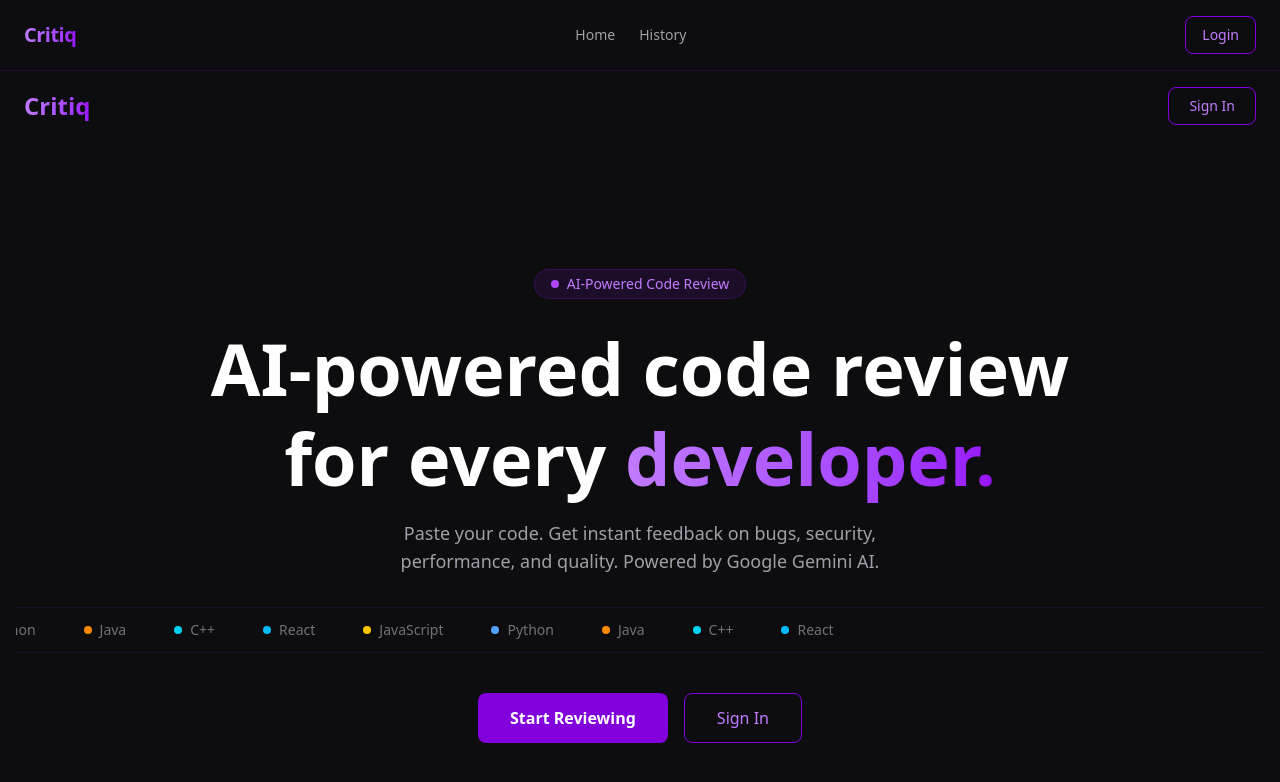
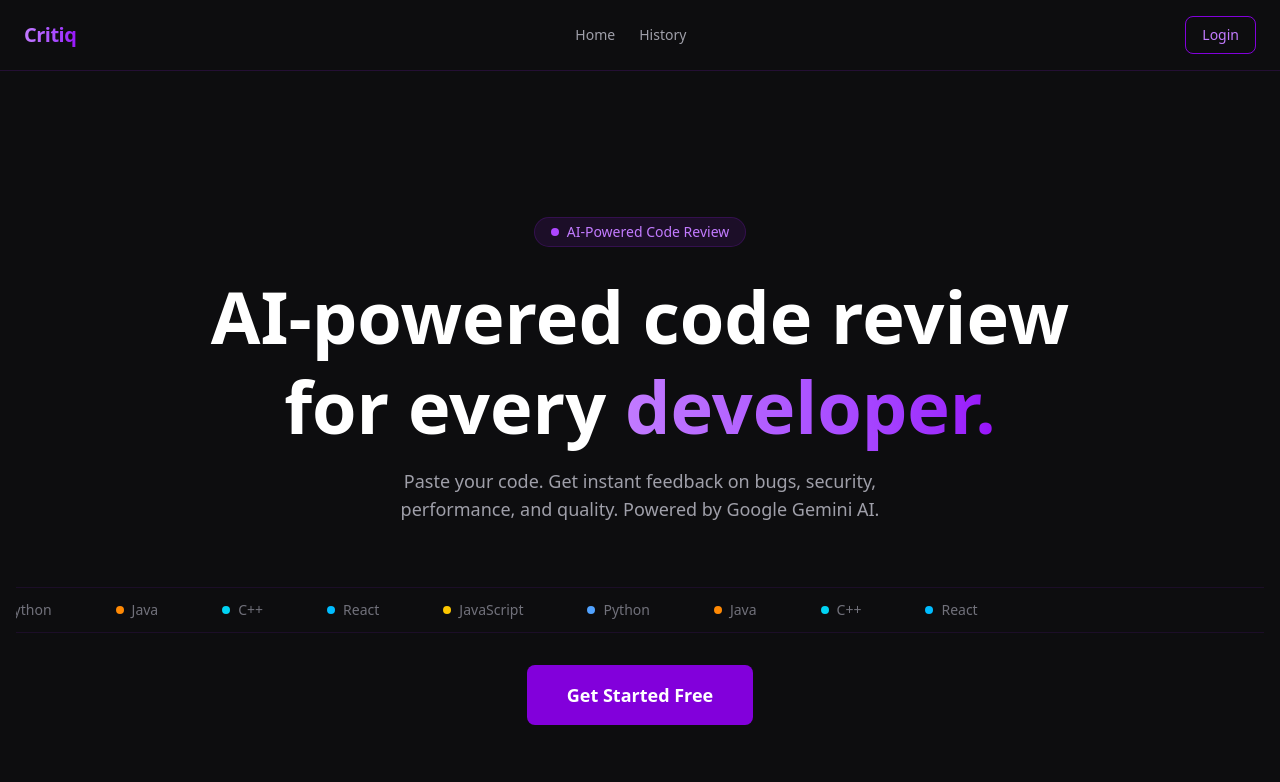
Before and after one commit to hamzatanvir-developer/Critiq-AI-code-reviewer, a Next.js app: page / in a window 1280 px wide. Shown: the top 782 px of the page. Built offline with nearby package versions, Linux system fonts and the light colour scheme; no server answers.

Commit message:
Fix duplicate header, ticker, favicon

```diff
--- a/app/layout.js
+++ b/app/layout.js
@@ -7,8 +7,9 @@ const inter = Inter({ subsets: ['latin'], variable: '--font-inter' })
 const spaceGrotesk = Space_Grotesk({ subsets: ['latin'], variable: '--font-space' })
 
 export const metadata = {
-  title: "Create Next App",
-  description: "Generated by create next app",
+  title: "Critiq",
+  description: "AI-powered code reviewer",
+  icons: { icon: "/favicon.ico" },
 };
 
 export default function RootLayout({ children }) {
--- a/app/page.jsx
+++ b/app/page.jsx
@@ -1,7 +1,7 @@
 "use client";
 
 import { useRouter } from "next/navigation";
-import { useContext, useEffect, useState } from "react";
+import { useContext, useState } from "react";
 
 import CodeEditor from "@/components/CodeEditor";
 import ReviewCard from "@/components/ReviewCard";
@@ -75,19 +75,6 @@ export default function HomePage() {
   if (!user) {
     return (
       <main className="flex min-h-screen flex-col bg-[#0d0d0f] text-white">
-        <nav className="flex w-full items-center justify-between px-6 py-4">
-          <div className="font-space text-2xl font-bold bg-gradient-to-r from-purple-400 to-purple-600 bg-clip-text text-transparent">
-            Critiq
-          </div>
-          <button
-            type="button"
-            onClick={() => router.push("/auth")}
-            className="rounded-lg border border-purple-700 px-5 py-2 text-sm text-purple-400 transition-all hover:bg-purple-700 hover:text-white"
-          >
-            Sign In
-          </button>
-        </nav>
-
         <section className="flex flex-1 flex-col items-center justify-center px-4 text-center">
           <div className="mb-6 inline-flex items-center gap-2 rounded-full border border-purple-900/40 bg-purple-900/20 px-4 py-1">
             <span className="h-2 w-2 rounded-full bg-purple-500" />
@@ -105,8 +92,8 @@ export default function HomePage() {
             and quality. Powered by Google Gemini AI.
           </p>
 
-          <div className="mb-10 w-full overflow-hidden border-y border-purple-900/20 py-3">
-            <div className="ticker-track flex gap-12 whitespace-nowrap">
+          <div className="my-8 w-full overflow-hidden border-y border-purple-900/20 py-3">
+            <div className="ticker-track flex gap-16 whitespace-nowrap">
               <div className="flex items-center gap-2 text-sm font-medium text-zinc-500">
                 <span className="h-2 w-2 rounded-full bg-yellow-400" />JavaScript
               </div>
@@ -144,16 +131,9 @@ export default function HomePage() {
             <button
               type="button"
               onClick={() => router.push("/auth")}
-              className="rounded-lg bg-purple-700 px-8 py-3 font-semibold text-white transition-all hover:bg-purple-600"
+              className="rounded-lg bg-purple-700 px-10 py-4 text-lg font-semibold text-white transition-all hover:bg-purple-600"
             >
-              Start Reviewing
-            </button>
-            <button
-              type="button"
-              onClick={() => router.push("/auth")}
-              className="rounded-lg border border-purple-700 px-8 py-3 text-purple-400 transition-all hover:bg-purple-700 hover:text-white"
-            >
-              Sign In
+              Get Started Free
             </button>
           </div>
         </section>
```
Also changed, not shown: 1 other file (tests, documents, lock files or other folders).
